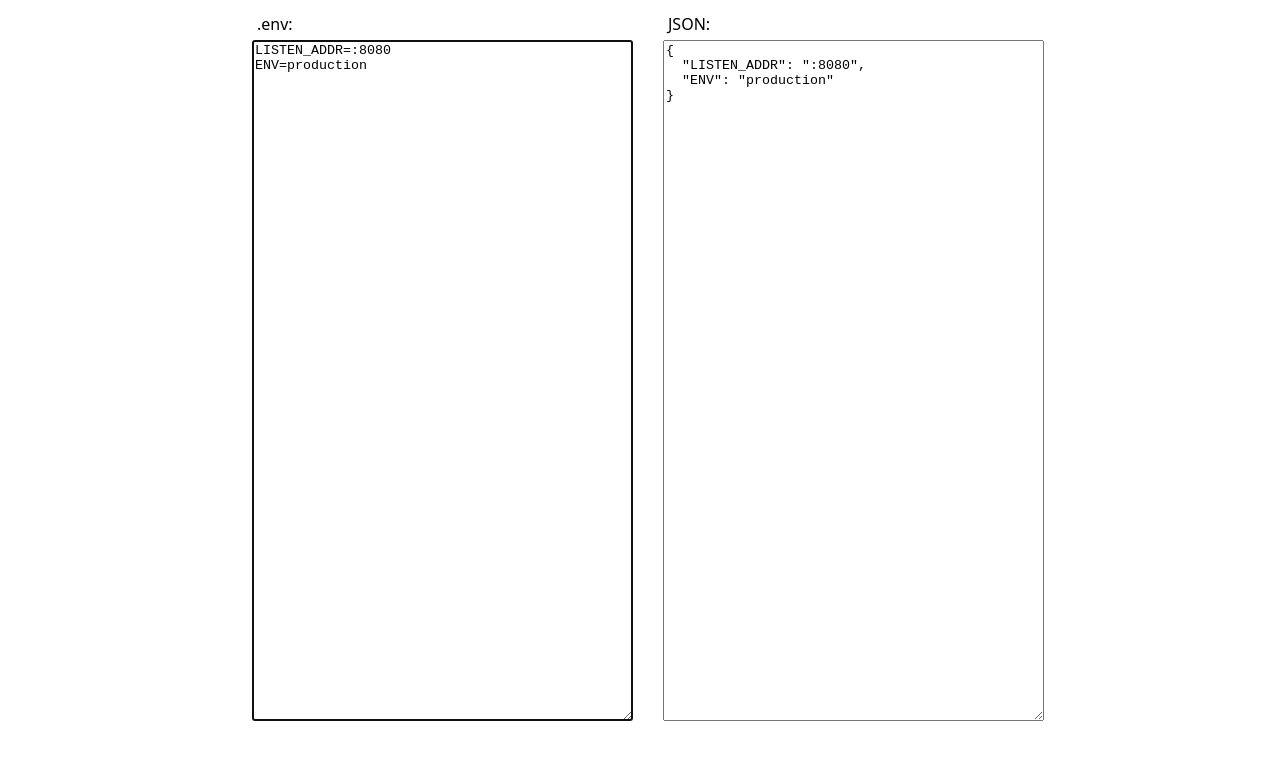
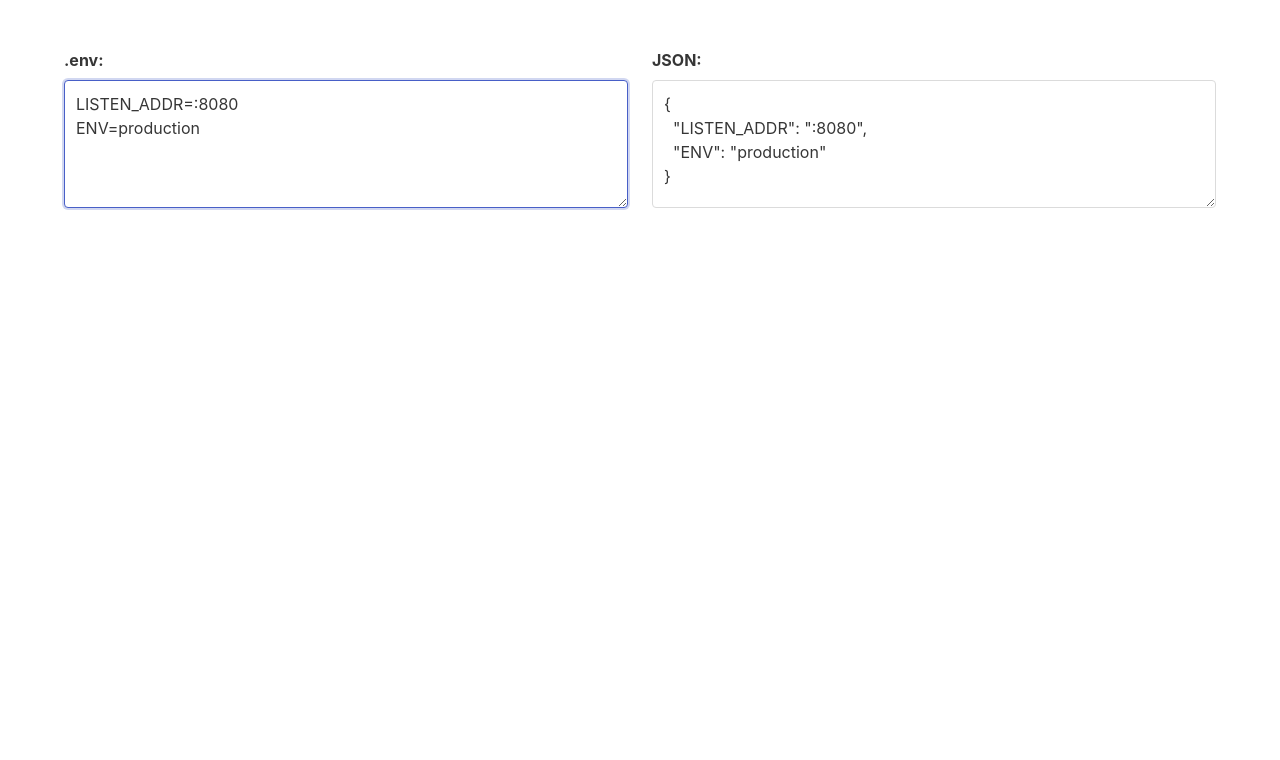
Before and after one commit to zasdaym/dotenv-to-json, a plain HTML site: page index.html in a window 1280 px wide. Drawn offline with nearby package versions, Linux system fonts and the light colour scheme.

Commit message:
Use bulma.io

```diff
--- a/index.html
+++ b/index.html
@@ -5,38 +5,49 @@
     <meta http-equiv="X-UA-Compatible" content="IE=edge" />
     <meta name="viewport" content="width=device-width, initial-scale=1.0" />
     <title>.env to JSON</title>
-    <link rel="stylesheet" href="style.css" />
+    <link
+      rel="stylesheet"
+      href="https://cdn.jsdelivr.net/npm/bulma@0.9.4/css/bulma.min.css"
+    />
   </head>
-  <body x-data="global">
+  <body>
+    <section class="section" x-data="global">
       <div class="container">
-      <div class="item">
-        <label for="dotenv-textarea">.env:</label>
+        <div class="columns">
+          <div class="column">
+            <div class="field">
+              <label class="label" for="dotenv-textarea">.env:</label>
               <textarea
+                class="textarea"
                 x-model="dotenvText"
                 id="dotenv-textarea"
                 autocapitalize="off"
                 autocomplete="off"
                 spellcheck="false"
-          cols="45"
-          rows="45"
                 autofocus
               ></textarea>
             </div>
-      <div class="item">
-        <label for="json-textarea" id="json-textarea">JSON:</label>
+          </div>
+          <div class="column">
+            <div class="field">
+              <label class="label" for="json-textarea" id="json-textarea"
+                >JSON:</label
+              >
               <textarea
+                class="textarea"
                 x-text="dotenvToJson(dotenvText)"
                 id="json-textarea"
                 autocapitalize="off"
                 autocomplete="off"
                 spellcheck="false"
-          cols="45"
-          rows="45"
                 readonly
               ></textarea>
             </div>
           </div>
-    <script src="//unpkg.com/alpinejs" async defer></script>
+        </div>
+      </div>
+    </section>
+    <script src="https://unpkg.com/alpinejs" async defer></script>
     <script src="script.js"></script>
   </body>
 </html>
--- a/style.css
+++ /dev/null
@@ -1,21 +0,0 @@
-html,
-body {
-  height: 100%;
-  width: 100%;
-  font-family: system-ui, -apple-system, BlinkMacSystemFont, "Segoe UI", Roboto,
-    Oxygen, Ubuntu, Cantarell, "Open Sans", "Helvetica Neue", sans-serif;
-}
-
-.container {
-  display: flex;
-  height: 100%;
-  width: 100%;
-  gap: 30px;
-  justify-content: center;
-}
-
-label,
-input {
-  display: block;
-  margin: 5px;
-}
```
Lines whose indentation alone changed are shown as unchanged.
